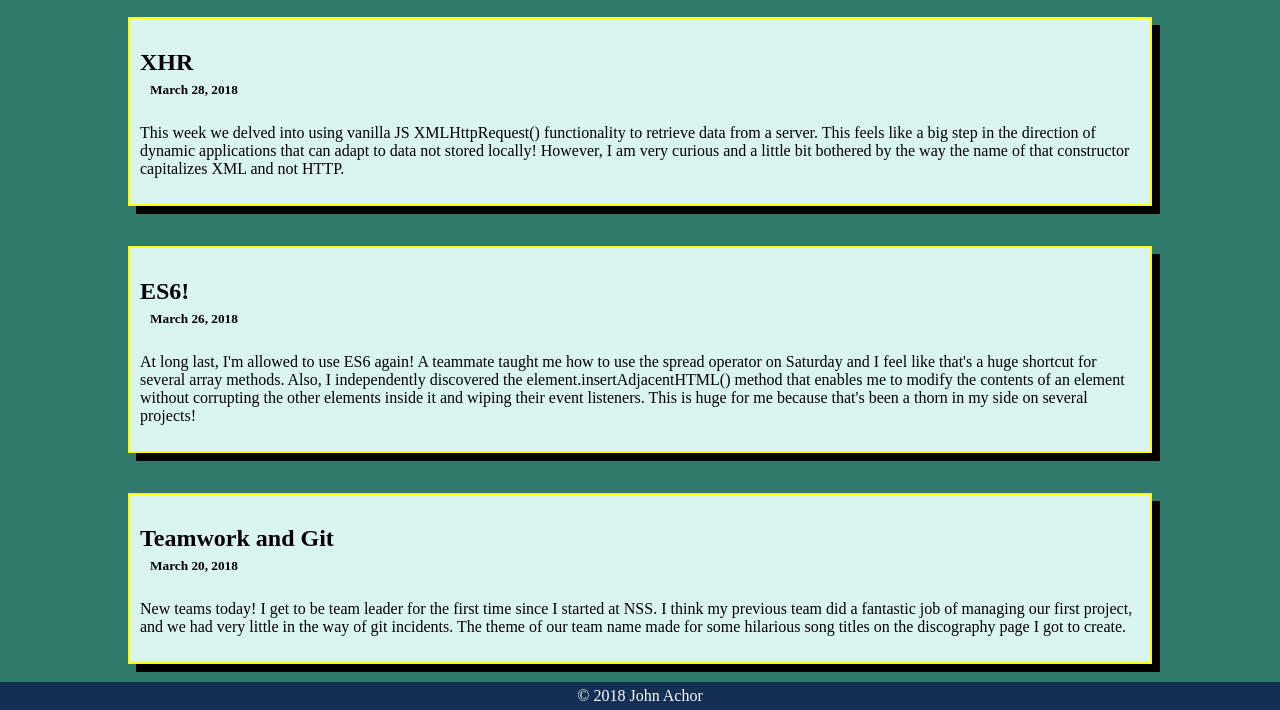
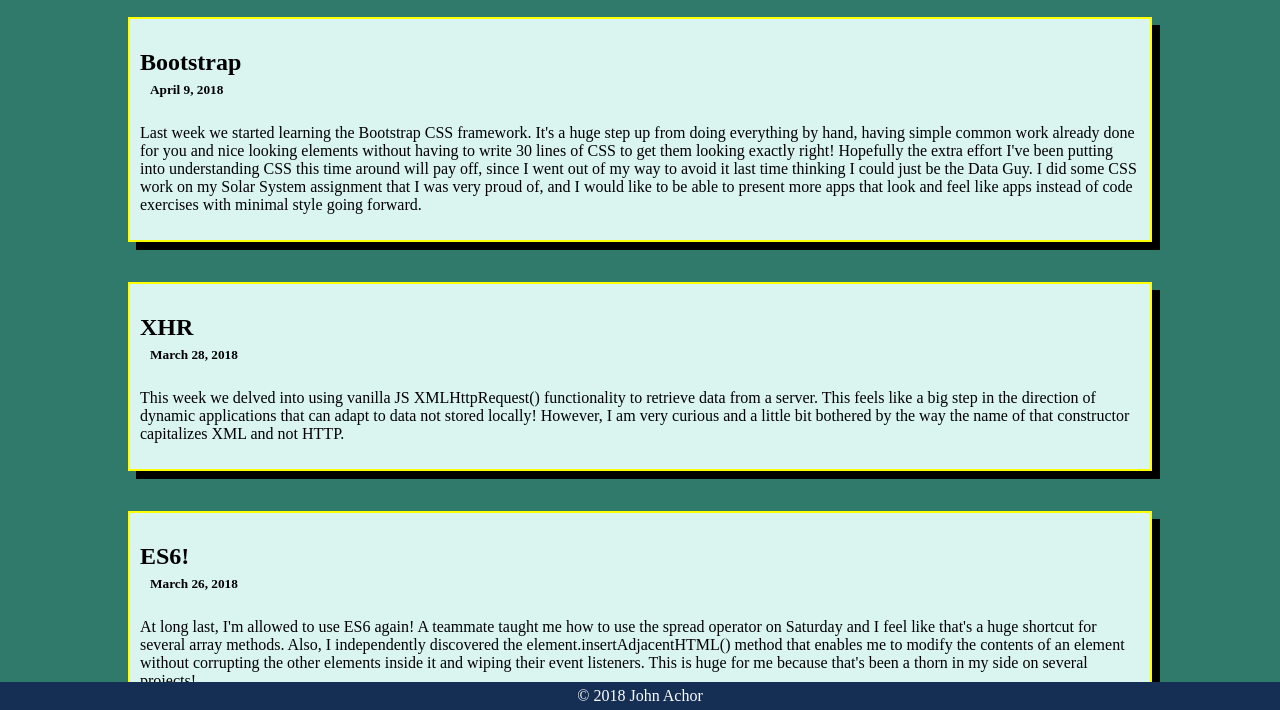
Before and after one commit to johnachor/johnachor.github.io, a plain HTML site: page blog.html in a window 1280 px wide. Shown: the part 90-800 px from the top of the page. Drawn offline with Linux system fonts and the light colour scheme.

Commit message:
blogpost 6 complete

```diff
--- a/data/blog.json
+++ b/data/blog.json
@@ -33,6 +33,12 @@
       "title": "XHR",
       "date": "March 28, 2018",
       "content": "This week we delved into using vanilla JS XMLHttpRequest() functionality to retrieve data from a server.  This feels like a big step in the direction of dynamic applications that can adapt to data not stored locally!  However, I am very curious and a little bit bothered by the way the name of that constructor capitalizes XML and not HTTP."
+    },
+    {
+      "id": "blog06",
+      "title": "Bootstrap",
+      "date": "April 9, 2018",
+      "content": "Last week we started learning the Bootstrap CSS framework.  It's a huge step up from doing everything by hand, having simple common work already done for you and nice looking elements without having to write 30 lines of CSS to get them looking exactly right!  Hopefully the extra effort I've been putting into understanding CSS this time around will pay off, since I went out of my way to avoid it last time thinking I could just be the Data Guy.  I did some CSS work on my Solar System assignment that I was very proud of, and I would like to be able to present more apps that look and feel like apps instead of code exercises with minimal style going forward."
     }
   ]
 }
--- a/javascripts/blog.js
+++ b/javascripts/blog.js
@@ -1,32 +1,4 @@
 /* jshint esversion: 6 */
-
-
-const blogentries = [
-  {
-    id: "blog01",
-    title: "First couple weeks back!",
-    date: "March 12, 2018",
-    content: "It's good to be back in the saddle!  A crash course through the Treehouse material has me raring to go and feeling freshly smart -- even if I feel like I have to re-teach myself how CSS flex works every time I make a new page.  Looking forward to making a bunch of new friends and learning React instead of Angular this time around.  Here's to a new start!"
-  },
-  {
-    id: "blog02",
-    title: "Relearning Vanilla Javascript",
-    date: "March 14, 2018",
-    content: "Now that prework is completely out of the way and we have study groups and Javascript in our toolkit, I'm feeling much more at home again.  I am honestly addicted to just making JS do things with data.  This time around I want to go out of my way to work in with my teammates and write code that they can understand and that fits in with the overall project, rather than expecting everyone to adopt my philosophies."
-  },
-  {
-    id: "blog03",
-    title: "Teamwork and Git",
-    date: "March 20, 2018",
-    content: "New teams today!  I get to be team leader for the first time since I started at NSS.  I think my previous team did a fantastic job of managing our first project, and we had very little in the way of git incidents.  The theme of our team name made for some hilarious song titles on the discography page I got to create."
-  },
-  {
-    id: "blog04",
-    title: "ES6!",
-    date: "March 26, 2018",
-    content: "At long last, I'm allowed to use ES6 again!  A teammate taught me how to use the spread operator on Saturday and I feel like that's a huge shortcut for several array methods.  Also, I independently discovered the element.insertAdjacentHTML() method that enables me to modify the contents of an element without corrupting the other elements inside it and wiping their event listeners.  This is huge for me because that's been a thorn in my side on several projects!"
-  }
-];
 
 const createBlogCard = (blogObject) => {
   return `<article class="blogpost card" id="${blogObject.id}">
@@ -34,8 +6,6 @@ const createBlogCard = (blogObject) => {
             <h5 class="blogdate">${blogObject.date}</h5>
             <p class="blogtext">${blogObject.content}</p>
           </article>`;
-
-
 };
 
 const writeToDom = (blogString) => {
@@ -51,7 +21,7 @@ const getBlogData = () => {
   var request = new XMLHttpRequest();
   request.addEventListener("load", main);
   request.addEventListener("error", e => {
-    console.log("Error in JSON request");
+    console.log("Error in JSON request: ", e);
   });
   request.open("GET", "/data/blog.json");
   request.send();
--- a/main.css
+++ b/main.css
@@ -166,3 +166,7 @@ footer {
 .blogpost .blogtitle {
   margin-bottom: 3px;
 }
+
+#blog {
+  margin-bottom: 20px;
+}
```
